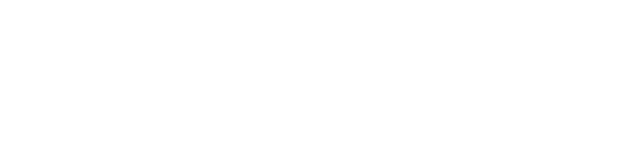
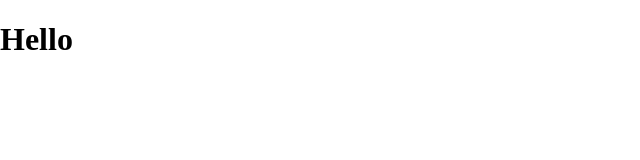
Before and after one commit to hoangduongngg/BONFIRE-Jewelry-Store-Web, a plain HTML site: page index.html in a window 1280 px wide. Shown: the whole page, without its empty margins (0-640 px from the left). Drawn offline with nearby package versions, Linux system fonts and the light colour scheme; files that its build step writes are made by us from their sources.

Commit message:
reset css

```diff
--- a/index.html
+++ b/index.html
@@ -4,12 +4,14 @@
     <meta charset="UTF-8">
     <meta http-equiv="X-UA-Compatible" content="IE=edge">
     <meta name="viewport" content="width=device-width, initial-scale=1.0">
+    <!-- Reset CSS: normalize -->
+    <link rel="stylesheet" href="https://cdnjs.cloudflare.com/ajax/libs/normalize/8.0.1/normalize.min.css">
     <link rel="stylesheet" href="./css/bass.css">
     <link rel="stylesheet" href="./css/main.css">
 
     <title>BONFIRE Jewelry</title>
 </head>
 <body>
-
+    <h1>Hello</h1>
 </body>
 </html>
```
